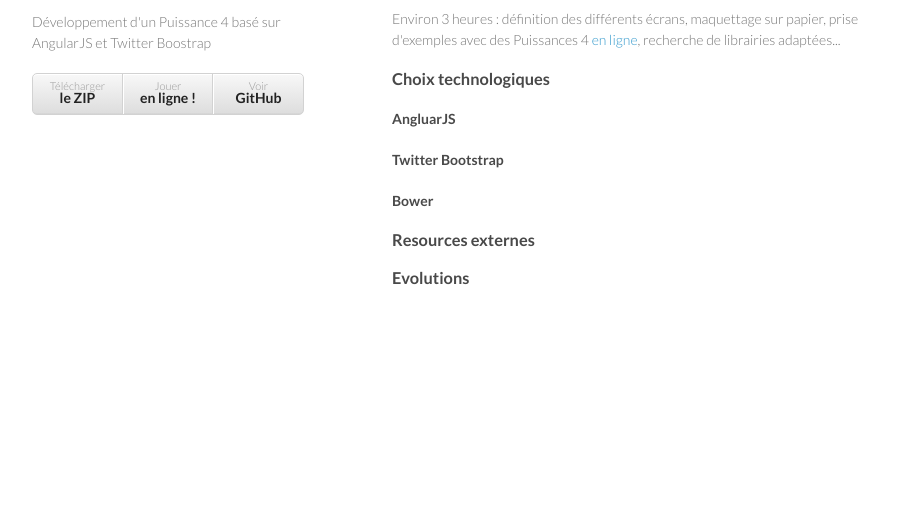
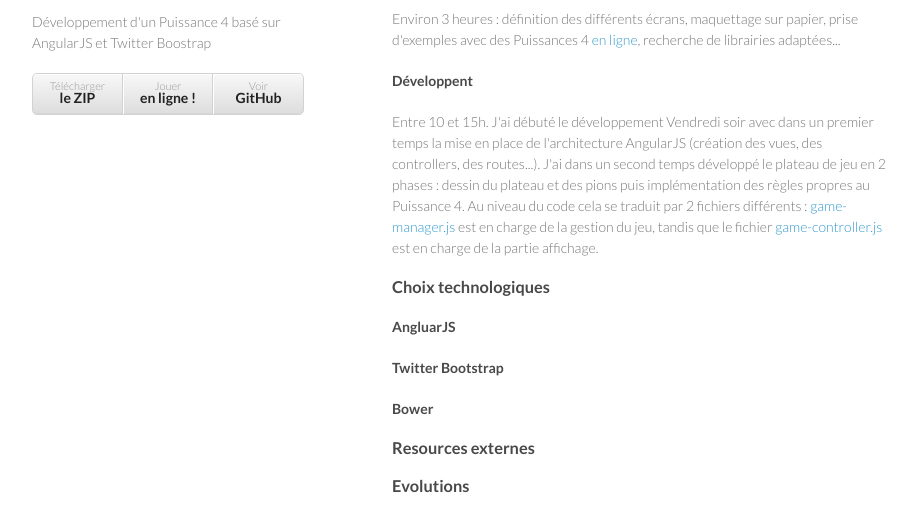
Before and after one commit to thibauult/Connect4, a plain HTML site: page rapport.html in a window 1280 px wide. Shown: the part 129-660 px from the top of the page, without its empty margins (178-1094 px from the left). Drawn offline with Linux system fonts and the light colour scheme.

Commit message:
Update rapport.html

```diff
--- a/rapport.html
+++ b/rapport.html
@@ -30,6 +30,16 @@
           Environ 3 heures : définition des différents écrans, maquettage sur papier, prise d'exemples avec des
           Puissances 4 <a href="http://www.toupty.com/puissance4.html">en ligne</a>, recherche de librairies adaptées...
         </p>
+        <h4>Développent</h4>
+        <p>
+          Entre 10 et 15h. J'ai débuté le développement Vendredi soir avec dans un premier temps la mise en place de
+          l'architecture AngularJS (création des vues, des controllers, des routes...). J'ai dans un second temps développé
+          le plateau de jeu en 2 phases : dessin du plateau et des pions puis implémentation des règles propres au
+          Puissance 4. Au niveau du code cela se traduit par 2 fichiers différents :
+          <a href="https://github.com/tibus29/Connect4/blob/master/partials/game/game-manager.js">game-manager.js</a> est
+          en charge de la gestion du jeu, tandis que le fichier <a href="https://github.com/tibus29/Connect4/blob/master/partials/game/game-controller.js">game-controller.js</a>
+          est en charge de la partie affichage.
+        </p>
 
         <h3>Choix technologiques</h3>
         <h4>AngluarJS</h4>
```
